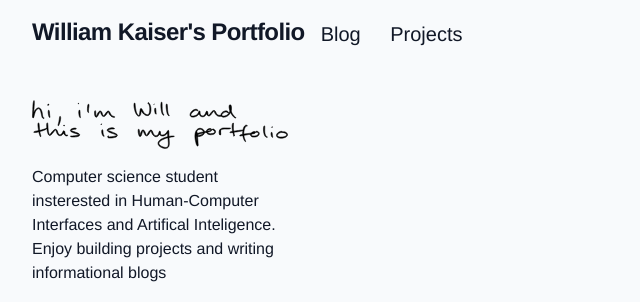
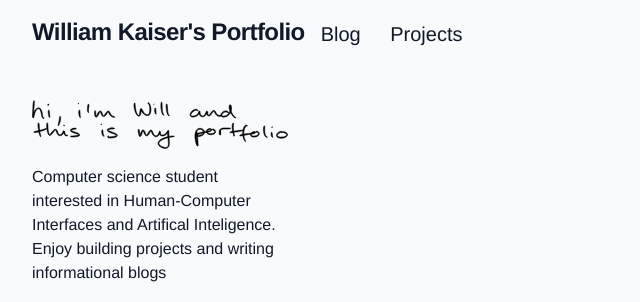
Before and after one commit to wkaisertexas/wkaisertexas.github.io, an Astro site: page / in a window 1280 px wide. Shown: the top 302 px of the page, 224-864 px from the left. Built offline with nearby package versions, Linux system fonts and the light colour scheme; Astro itself is replaced by a stand-in of ours; no server answers.

Commit message:
Fix typo

```diff
--- a/src/pages/index.astro
+++ b/src/pages/index.astro
@@ -151,7 +151,7 @@ builtWith.keys = builtWith.keys.slice(0, NUM_LANGUAGES);
           />
 
           <p>
-            Computer science student insterested in Human-Computer Interfaces
+            Computer science student interested in Human-Computer Interfaces
             and Artifical Inteligence. Enjoy building projects and writing
             informational blogs
           </p>
```
